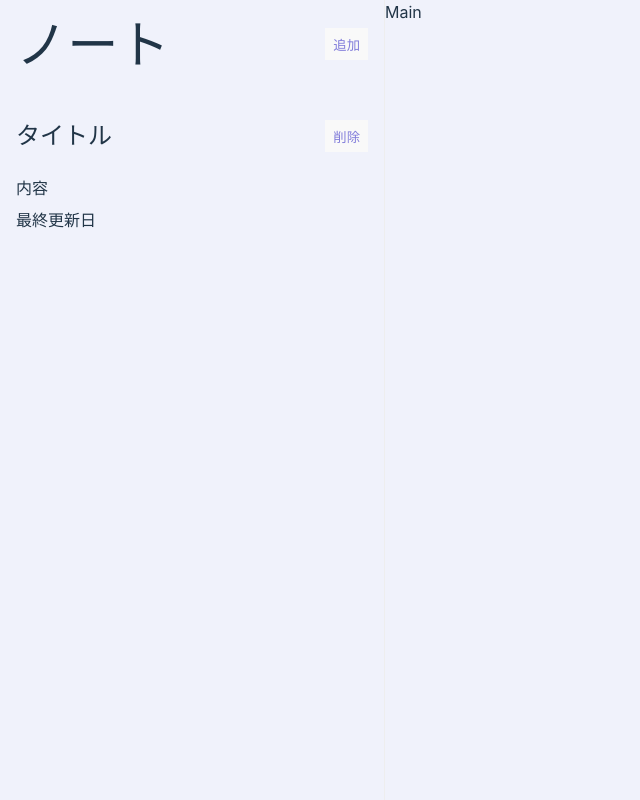
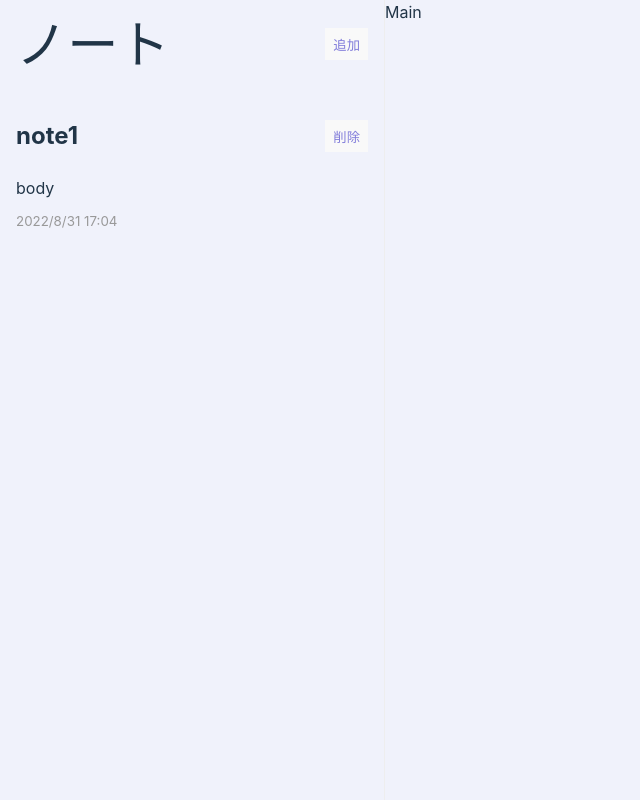
Before and after one commit to kiyoshion/react-note-with-localstorage, a React (Vite) app: page / in a window 1280 px wide. Both pictures are taken after a click on the button "追加". Shown: the whole page, without its empty margins (0-640 px from the left). Built offline with nearby package versions, Linux system fonts and the light colour scheme.

Commit message:
Add addNote

```diff
--- a/package.json
+++ b/package.json
@@ -16,6 +16,7 @@
     "@types/react": "^18.0.17",
     "@types/react-dom": "^18.0.6",
     "@vitejs/plugin-react": "^2.0.1",
+    "react-uuid": "^1.0.3",
     "vite": "^3.0.7"
   }
 }
--- a/src/App.jsx
+++ b/src/App.jsx
@@ -1,12 +1,27 @@
+import { useState } from 'react'
 import './App.css'
 import Main from './components/Main'
 import Sidebar from './components/Sidebar'
+import uuid from 'react-uuid'
 
 function App() {
+  const [notes, setNotes] = useState([]);
+
+  const addNote = () => {
+    console.log("New note was added!");
+    const newNote = {
+      id: uuid(),
+      title: "note1",
+      body: "body",
+      updatedAt: Date.now(),
+    };
+    setNotes([...notes, newNote]);
+    console.log(notes);
+  }
 
   return (
     <div className="App">
-      <Sidebar />
+      <Sidebar addNote={addNote} notes={notes} />
       <Main />
     </div>
   )
--- a/src/components/Sidebar.jsx
+++ b/src/components/Sidebar.jsx
@@ -1,22 +1,31 @@
 import React from 'react'
 import './Sidebar.css'
 
-const Sidebar = () => {
+const Sidebar = ({ addNote, notes }) => {
   return (
     <div className="sidebar">
       <div className="sidebar-header">
         <h1>ノート</h1>
-        <button>追加</button>
+        <button onClick={addNote}>追加</button>
       </div>
       <div className="sidebar-notes">
-        <div className="sidebar-note">
-          <div className="sidebar-note-title">
-            <h2>タイトル</h2>
-            <button>削除</button>
+        {notes.map((note) => (
+          <div
+            className="sidebar-note"
+            key={note.id}
+          >
+            <div className="sidebar-note-title">
+              <h2>{note.title}</h2>
+              <button>削除</button>
+            </div>
+            <p>{note.body}</p>
+            <small>{new Date(note.updatedAt).toLocaleDateString('ja-JP', {
+              hour: '2-digit',
+              minute: '2-digit'
+            })}</small>
           </div>
-          <p>内容</p>
-          <span>最終更新日</span>
-        </div>
+          )
+        )}
       </div>
     </div>
   )
```
Also changed, not shown: 1 other file (tests, documents, lock files or other folders).
